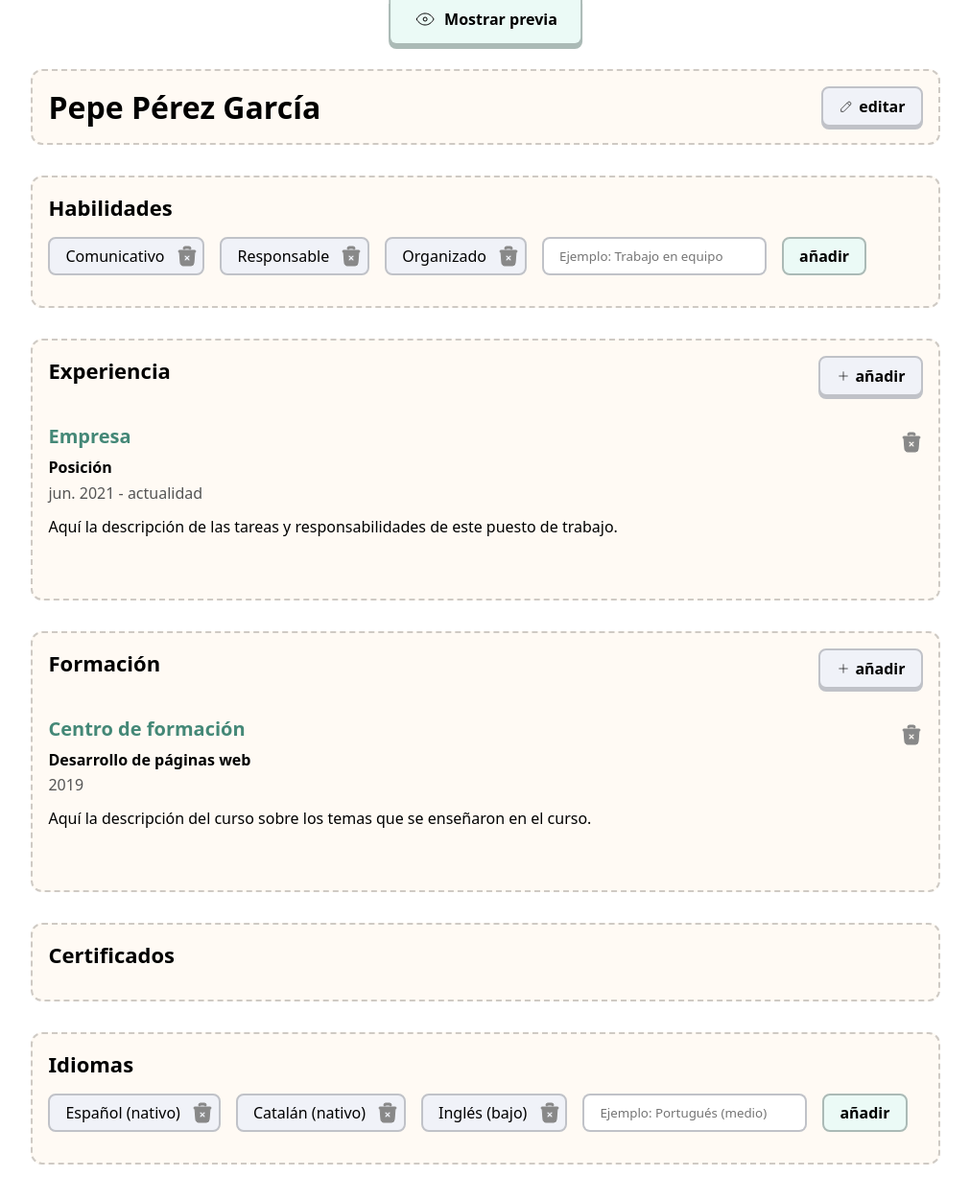
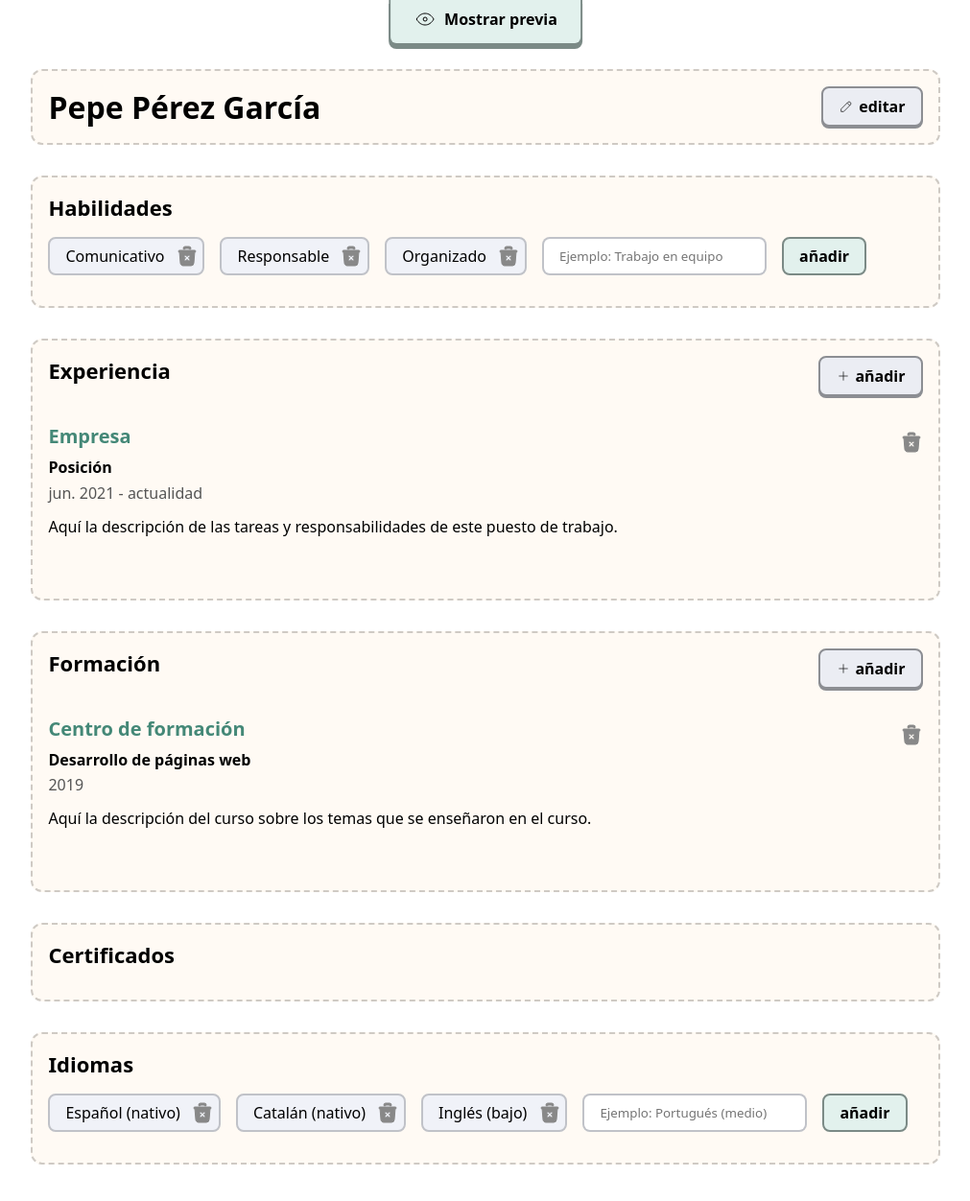
Before and after one commit to Mathiew82/curripulum, a React (Vite) app: page / in a window 1280 px wide. Shown: the top 1252 px of the page at 96% size, without its empty margins (134-1145 px from the left). Built offline with nearby package versions, Linux system fonts and the light colour scheme.

Commit message:
Modified button styles

```diff
--- a/src/components/Languages/Languages.css
+++ b/src/components/Languages/Languages.css
@@ -32,16 +32,16 @@
 }
 
 .languages > li.add {
-  background-color: #ebfaf6;
-  border: 2px solid #abbab6;
+  background-color: #e2f1ed;
+  border: 2px solid #7b8a86;
   cursor: pointer;
   font-weight: bold;
   padding: 0 1rem;
 }
 
 .languages > li.add:hover {
-  background-color: #ebfaf6;
-  background-color: #dbeae6;
+  background-color: #d2e1dd;
+  border-color: #5b6a66;
 }
 
 .languages > li > svg {
--- a/src/components/ShowPreview/ShowPreview.css
+++ b/src/components/ShowPreview/ShowPreview.css
@@ -1,9 +1,9 @@
 .show-preview-button {
-  background-color: #ebfaf6;
-  border: 2px solid #abbab6;
+  background-color: #e2f1ed;
+  border: 2px solid #7b8a86;
   border-top: none;
   border-radius: 0 0 8px 8px;
-  box-shadow: 0 4px 0 #abbab6;
+  box-shadow: 0 4px 0 #7b8a86;
   cursor: pointer;
   display: flex;
   align-items: center;
@@ -22,8 +22,8 @@
 }
 
 .show-preview-button:hover {
-  background-color: #dbeae6;
-  border-color: #8b9a96;
-  box-shadow: 0 4px 0 #8b9a96;
+  background-color: #d2e1dd;
+  border-color: #5b6a66;
+  box-shadow: 0 4px 0 #5b6a66;
   padding: 1rem 1.5rem;
 }
--- a/src/components/Skills/Skills.css
+++ b/src/components/Skills/Skills.css
@@ -32,16 +32,16 @@
 }
 
 .skills > li.add {
-  background-color: #ebfaf6;
-  border: 2px solid #abbab6;
+  background-color: #e2f1ed;
+  border: 2px solid #7b8a86;
   cursor: pointer;
   font-weight: bold;
   padding: 0 1rem;
 }
 
 .skills > li.add:hover {
-  background-color: #ebfaf6;
-  background-color: #dbeae6;
+  background-color: #d2e1dd;
+  border-color: #5b6a66;
 }
 
 .skills > li > svg {
--- a/src/index.css
+++ b/src/index.css
@@ -55,10 +55,10 @@ h3 {
 }
 
 .edit-button {
-  background-color: #f0f2f8;
-  border: 2px solid #c0c2c8;
+  background-color: #ebedf3;
+  border: 2px solid #8c8e93;
   border-radius: 8px;
-  box-shadow: 0 3px 0 #c0c2c8;
+  box-shadow: 0 2px 0 #8c8e93;
   cursor: pointer;
   font-size: 16px;
   font-weight: bold;
```
